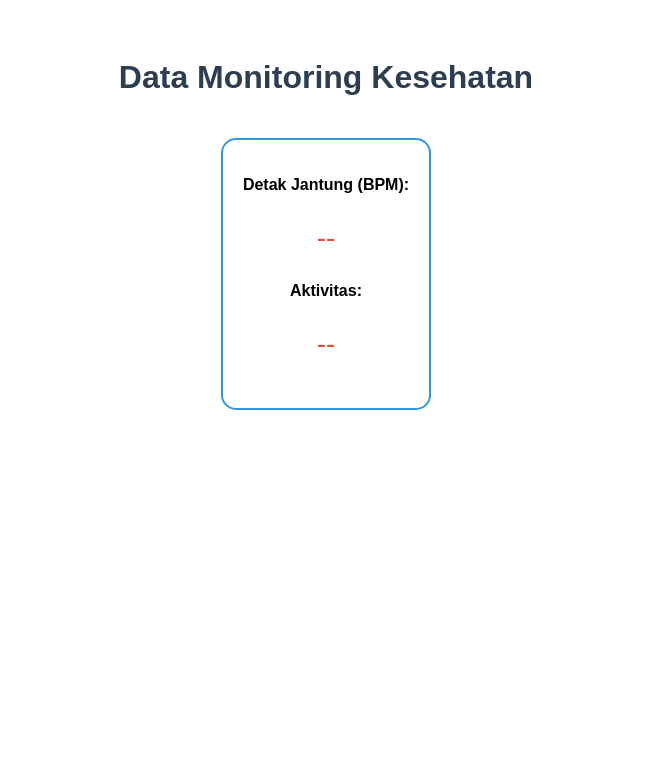
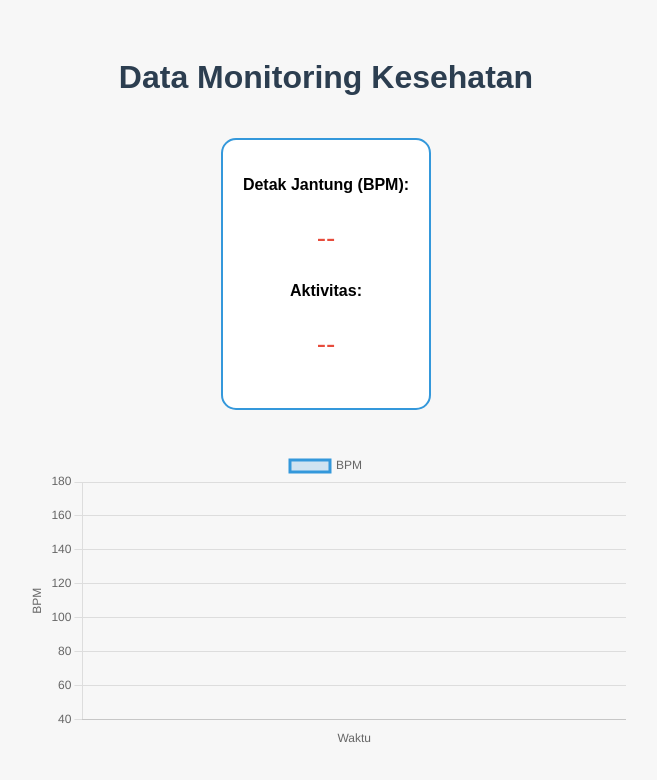
Before and after one commit to IsmailAN/monitoringKesehatan, a plain HTML site: page index.html in a window 1280 px wide. Shown: the whole page, without its empty margins (314-971 px from the left). Drawn offline with nearby package versions, Linux system fonts and the light colour scheme; no server answers.

Commit message:
add graphic and notif

```diff
--- a/index.html
+++ b/index.html
@@ -3,11 +3,13 @@
 <head>
   <title>Monitor Kesehatan</title>
   <meta charset="UTF-8">
+  <script src="https://cdn.jsdelivr.net/npm/chart.js"></script>
   <style>
     body {
       font-family: Arial, sans-serif;
       text-align: center;
       padding: 30px;
+      background-color: #f7f7f7;
     }
     h1 { color: #2c3e50; }
     .data-box {
@@ -16,9 +18,15 @@
       padding: 20px;
       border-radius: 15px;
       margin-top: 20px;
+      background-color: #fff;
     }
     .label { font-weight: bold; }
     .value { font-size: 28px; color: #e74c3c; }
+    #grafikContainer {
+      width: 90%;
+      max-width: 600px;
+      margin: 40px auto;
+    }
   </style>
 </head>
 <body>
@@ -31,23 +39,81 @@
     <p class="value" id="aktivitas">--</p>
   </div>
 
+  <div id="grafikContainer">
+    <canvas id="grafikBPM"></canvas>
+  </div>
+
   <script>
-    const dbURL = "https://fittrack-4818e-default-rtdb.firebaseio.com/data.json"; // Ganti dengan punyamu
+    const dbURL = "https://fittrack-4818e-default-rtdb.firebaseio.com/data.json";
+
+    // Chart.js setup
+    const ctx = document.getElementById('grafikBPM').getContext('2d');
+    const dataBPM = {
+      labels: [],
+      datasets: [{
+        label: 'BPM',
+        data: [],
+        borderColor: '#3498db',
+        backgroundColor: 'rgba(52, 152, 219, 0.2)',
+        tension: 0.3
+      }]
+    };
+    const opsi = {
+      responsive: true,
+      scales: {
+        x: { title: { display: true, text: 'Waktu' } },
+        y: { min: 40, max: 180, title: { display: true, text: 'BPM' } }
+      }
+    };
+    const chart = new Chart(ctx, {
+      type: 'line',
+      data: dataBPM,
+      options: opsi
+    });
+
+    // Minta izin notifikasi
+    if (Notification.permission !== "granted") {
+      Notification.requestPermission();
+    }
 
     async function ambilData() {
       try {
         const response = await fetch(dbURL);
         const data = await response.json();
 
-        document.getElementById("bpm").textContent = data.bpm || "--";
-        document.getElementById("aktivitas").textContent = data.aktivitas || "--";
+        const bpm = data.bpm || "--";
+        const aktivitas = data.aktivitas || "--";
+
+        document.getElementById("bpm").textContent = bpm;
+        document.getElementById("aktivitas").textContent = aktivitas;
+
+        // Notifikasi kalau BPM tinggi
+        if (bpm !== "--" && Number(bpm) > 120) {
+          if (Notification.permission === "granted") {
+            new Notification("⚠️ Detak Jantung Tinggi!", {
+              body: `BPM kamu ${bpm}, istirahat dulu bro!`,
+              icon: "https://cdn-icons-png.flaticon.com/512/4290/4290854.png"
+            });
+          }
+        }
+
+        // Update grafik
+        const waktu = new Date().toLocaleTimeString();
+        if (dataBPM.labels.length > 10) {
+          dataBPM.labels.shift();
+          dataBPM.datasets[0].data.shift();
+        }
+        dataBPM.labels.push(waktu);
+        dataBPM.datasets[0].data.push(Number(bpm));
+        chart.update();
+
       } catch (err) {
         console.error("Gagal ambil data:", err);
       }
     }
 
-    ambilData(); // Ambil pertama kali
-    setInterval(ambilData, 2000); // Ambil tiap 2 detik
+    ambilData(); // Pertama kali
+    setInterval(ambilData, 2000); // Tiap 2 detik ambil data
   </script>
 
 </body>
```
